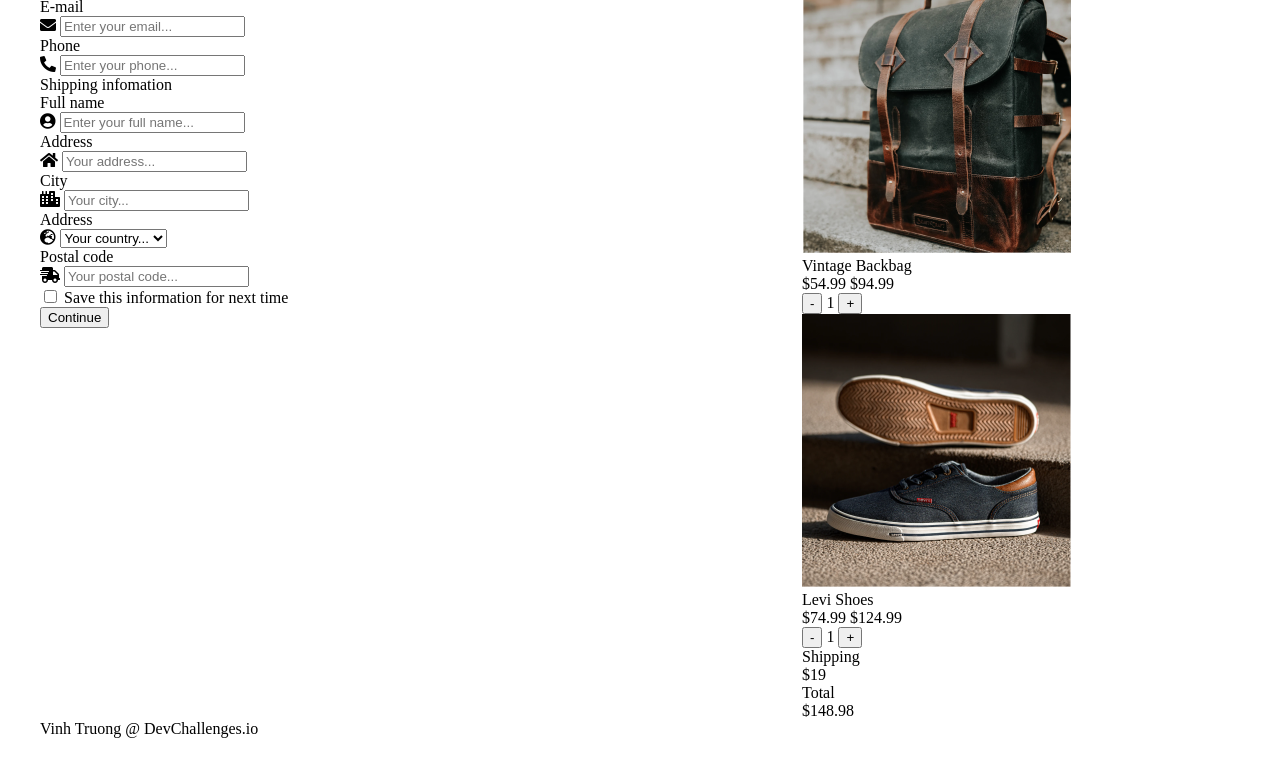
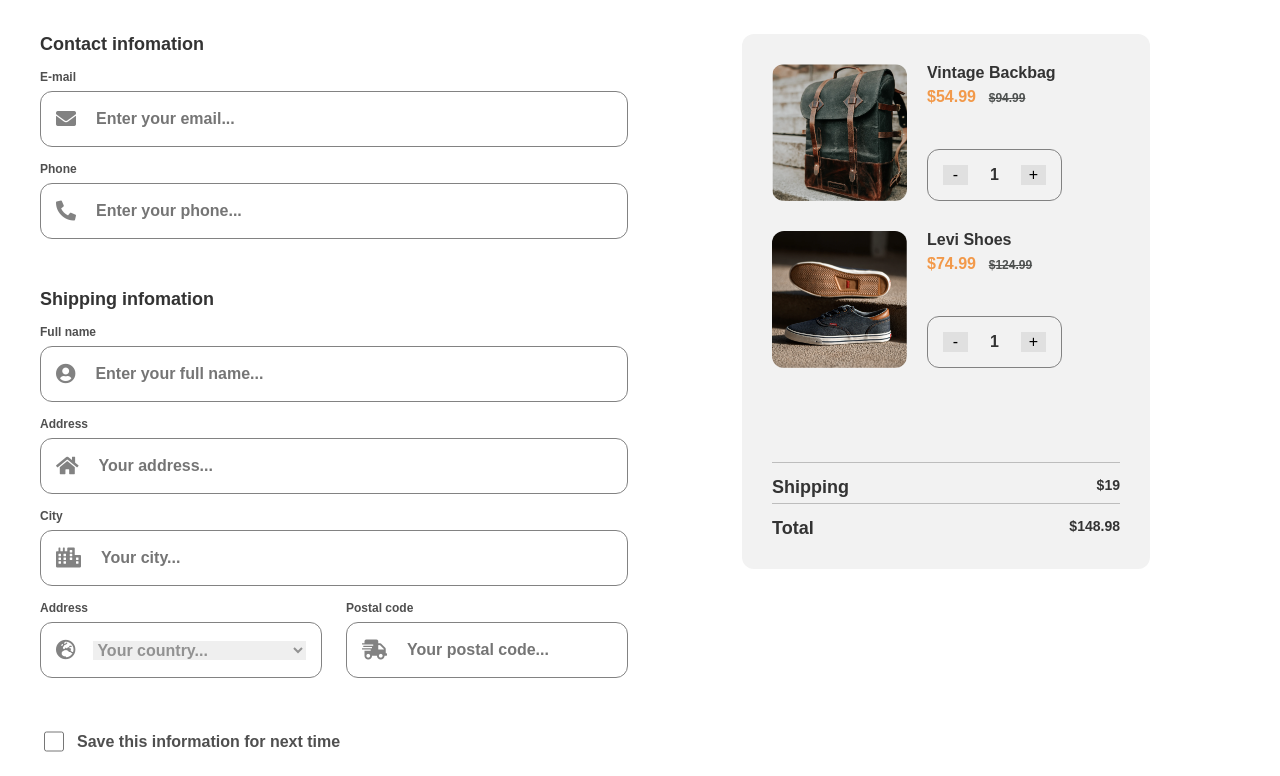
Before and after one commit to zSunTz/checkout-page, a plain HTML site: page index.html in a window 1280 px wide. Shown: the part 100-876 px from the top of the page. Before the commit the page ends 846 px from the top, so only its background shows below. Drawn offline with Linux system fonts and the light colour scheme; files that its build step writes are made by us from their sources; a script that the page names is missing; files whose address does not match are found by name.

Commit message:
Update index.html

```diff
--- a/index.html
+++ b/index.html
@@ -6,7 +6,7 @@
     <link rel="icon" href="./assets/img/devchallenges.png">
     <link rel="stylesheet" href="./assets/css/fontawesome-free-5.14.0-web/css/all.min.css">
     <link rel="stylesheet" href="./assets/css/grid.css">
-    <link rel="stylesheet" href="./assets/css/style.css">
+    <link rel="stylesheet" href="./assets/css/styles.css">
     <link rel="stylesheet" href="./assets/css/responsive.css">
     <title>Checkout page</title>
 </head>
```
